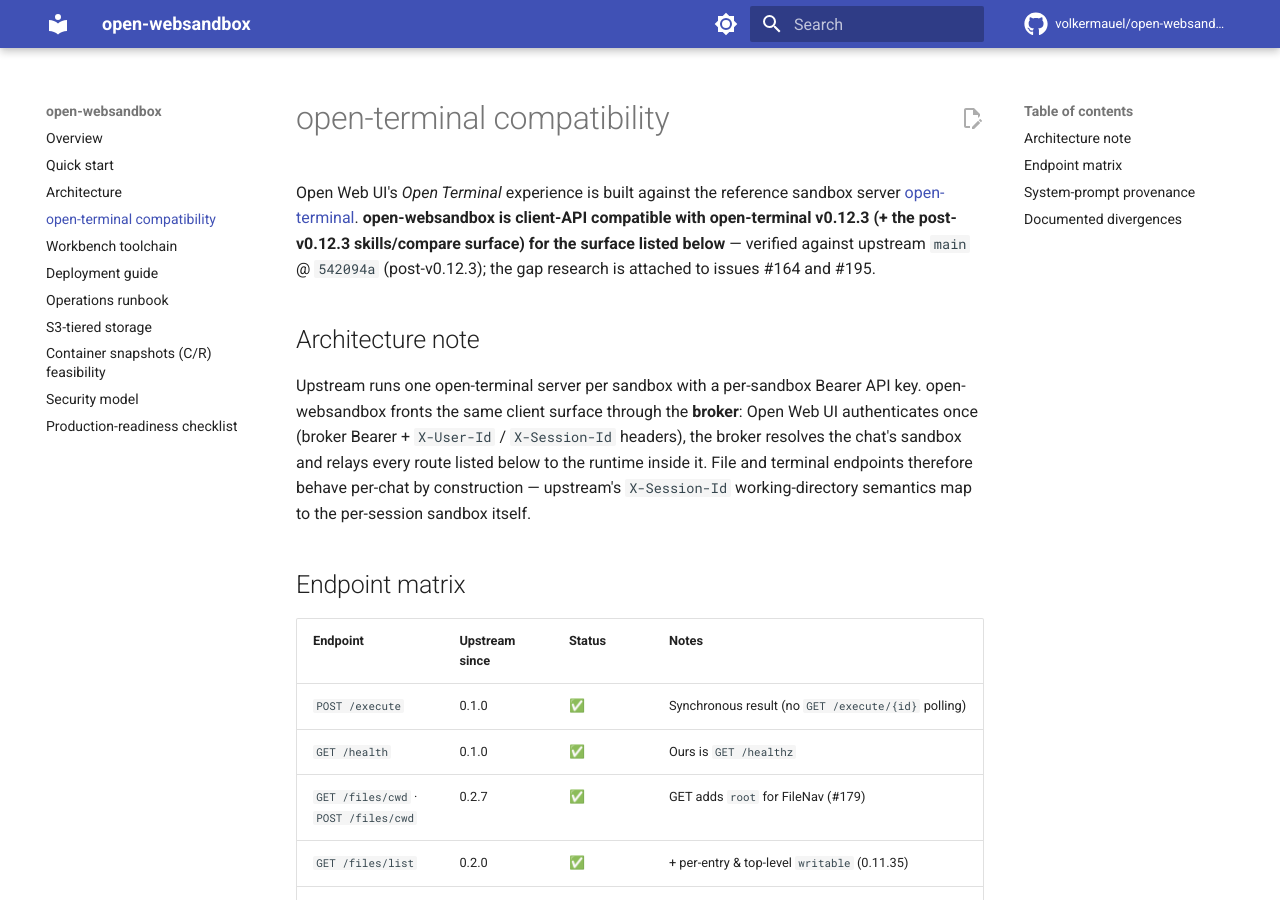
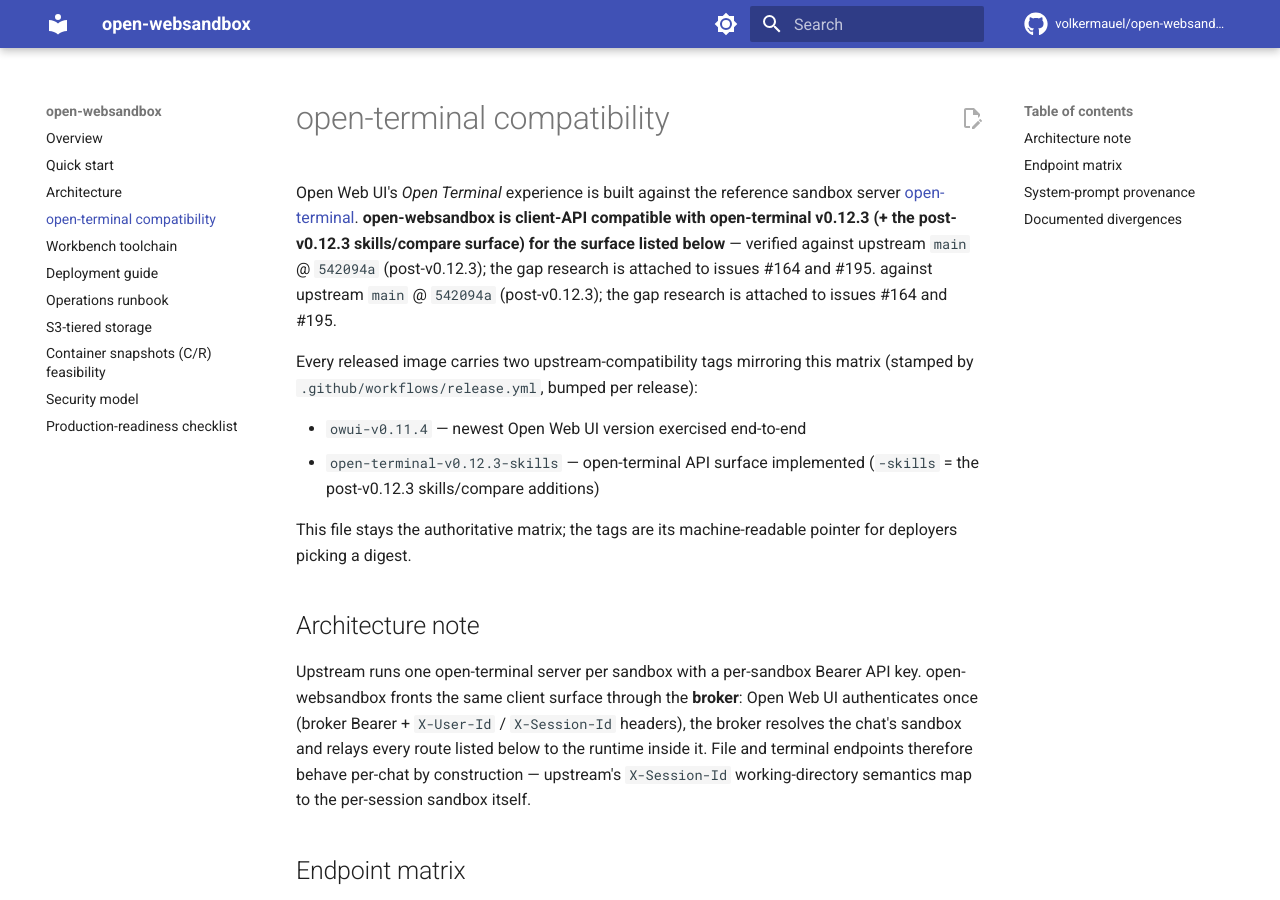
Before and after one commit to volkermauel/open-websandbox, an MkDocs documentation site: the page built from docs/compatibility.md, in a window 1280 px wide and 900 px high. Built offline with MkDocs 1.6.1 and Material for MkDocs 9.7.7, drawn with Linux system fonts in a browser that asks for light colours; comment, search, counter and statistics services are not loaded.

Commit message:
feat(release): stamp upstream-compatibility tags on all released images
Add two EXTRA_TAGS to the multi-arch merge for broker, runtime AND router
(router keeps its agent-sandbox-v0.5.6 tag):

- owui-v0.11.4                  — newest OWUI version exercised end-to-end
- open-terminal-v0.12.3-skills  — open-terminal API surface implemented
                                  (-skills = post-v0.12.3 skills/compare)

Both live as workflow-level env vars (single bump point per release) and
are documented in docs/compatibility.md, which stays the authoritative
matrix; the tags are its machine-readable pointer for deployers picking
a digest. Tags share the signed manifest-list digest, so cosign/syft
coverage is unchanged.

```diff
--- a/docs/compatibility.md
+++ b/docs/compatibility.md
@@ -6,6 +6,18 @@ sandbox server [open-terminal](https://github.com/open-webui/open-terminal).
 post-v0.12.3 skills/compare surface) for the surface listed below** — verified
 against upstream `main` @ `542094a` (post-v0.12.3); the gap research is
 attached to issues #164 and #195.
+against upstream `main` @ `542094a` (post-v0.12.3); the gap research is
+attached to issues #164 and #195.
+
+Every released image carries two upstream-compatibility tags mirroring this
+matrix (stamped by `.github/workflows/release.yml`, bumped per release):
+
+- `owui-v0.11.4` — newest Open Web UI version exercised end-to-end
+- `open-terminal-v0.12.3-skills` — open-terminal API surface implemented
+  (`-skills` = the post-v0.12.3 skills/compare additions)
+
+This file stays the authoritative matrix; the tags are its machine-readable
+pointer for deployers picking a digest.
 
 ## Architecture note
 
```
Also changed, not shown: 1 other file.
